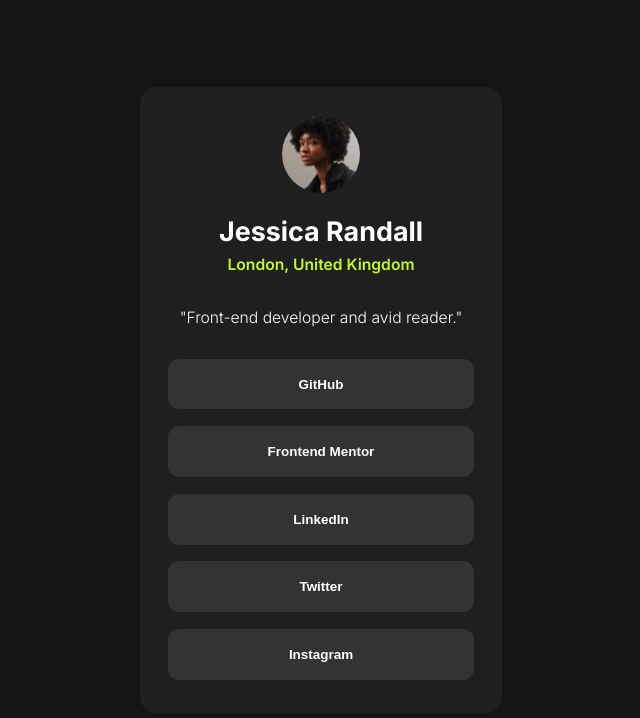
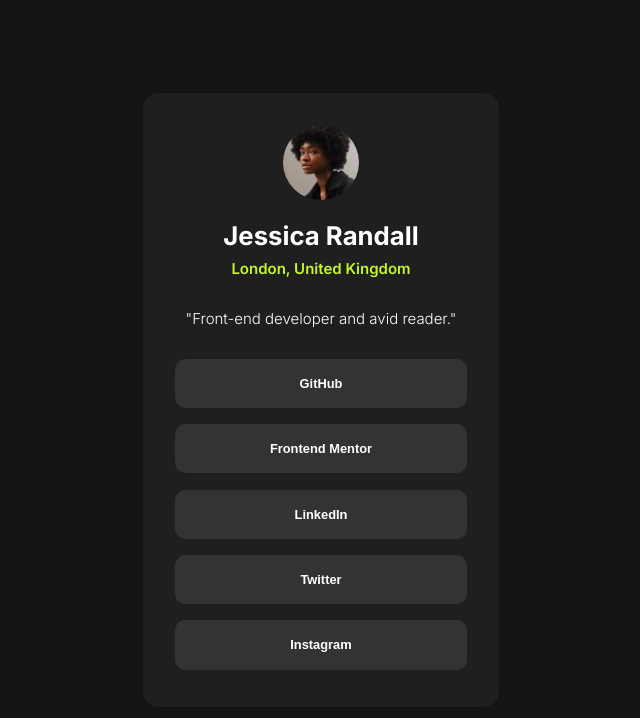
Before and after one commit to SamoPinter/social-links-profile-main, a plain HTML site: page index.html in a window 1280 px wide. Shown: the whole page, without its empty margins (319-959 px from the left). Drawn offline with Linux system fonts and the light colour scheme.

Commit message:
hopelessly searching for perfection

```diff
--- a/style.scss
+++ b/style.scss
@@ -17,7 +17,7 @@
 
   html {
     box-sizing: border-box;
-    font-size: 70%;
+    font-size: 67%;
   }
 
   body {
@@ -68,7 +68,7 @@ p {
     align-items: center;
     max-width: 33.8rem;
     margin-inline: auto;
-    padding: 2.5rem;
+    padding: 3rem;
     background-color: var(--color-gray-800);
     border-radius: 1.5rem;
     border: 1px solid var(--color-gray-950);
```
Also changed, not shown: style.css, 1 other file.
